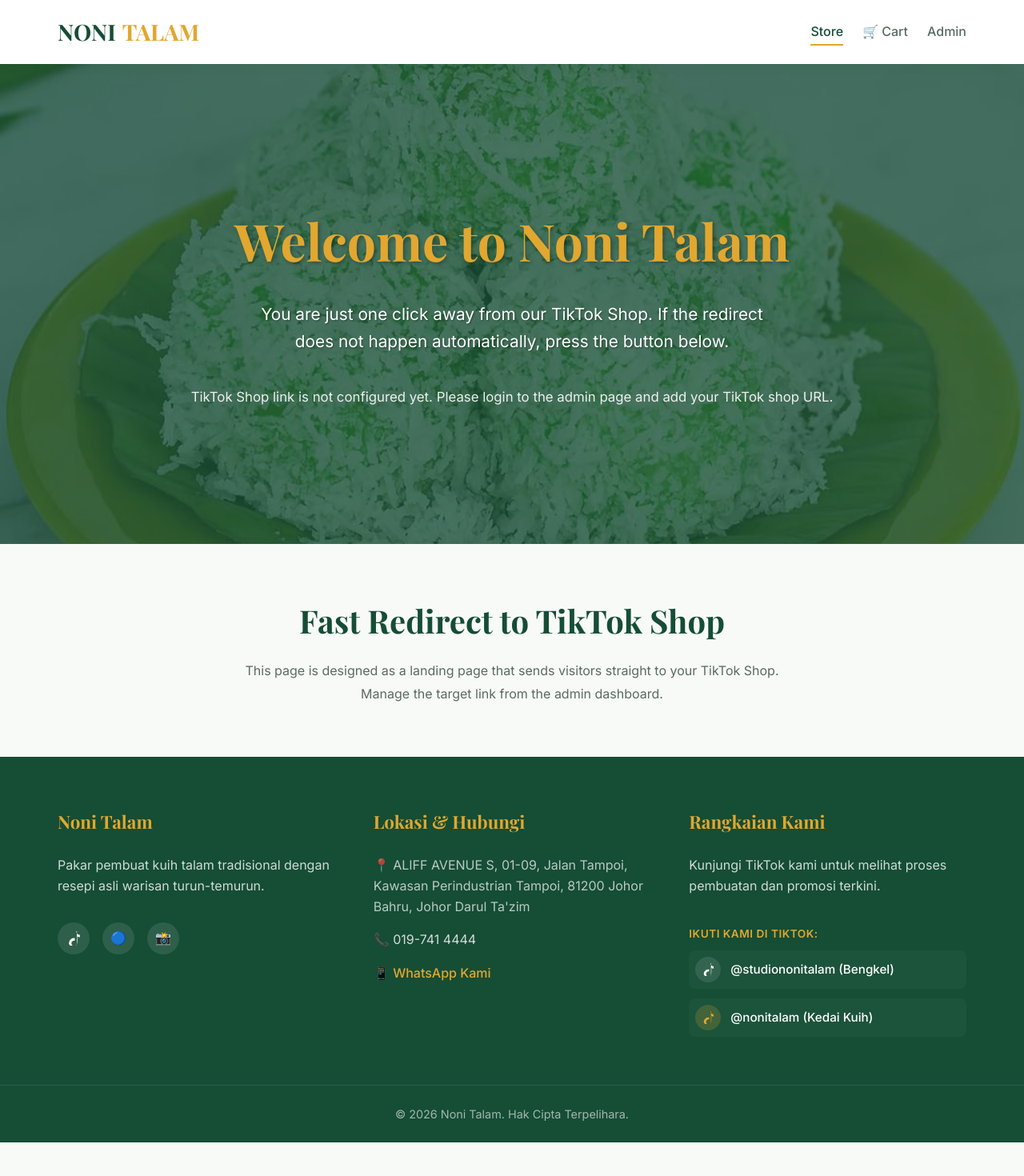
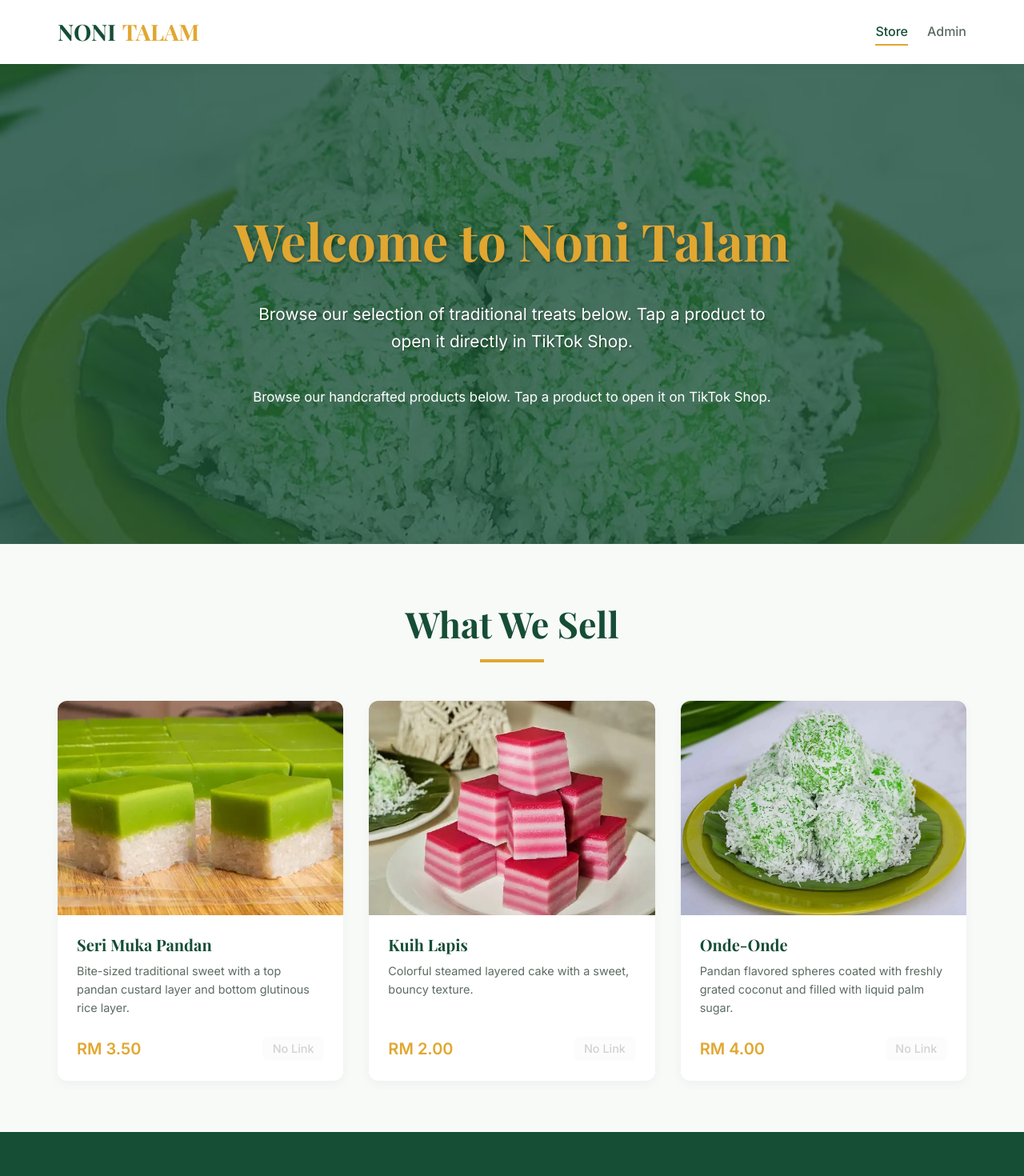
Before and after one commit to mirzu-code/produk-noni-talam, a React (Vite) app: page / in a window 1280 px wide. Shown: the top 1470 px of the page at 80% size. Before the commit the page ends 1428 px from the top, so only its background shows below. Built offline with nearby package versions, Linux system fonts and the light colour scheme; a web font is replaced by a local one.

Commit message:
adjust website untuk ladding page

```diff
--- a/src/App.jsx
+++ b/src/App.jsx
@@ -2,12 +2,10 @@
 import { BrowserRouter as Router, Routes, Route, Navigate } from 'react-router-dom';
 import { AuthProvider, AuthContext } from './context/AuthContext';
 import { StoreProvider } from './context/StoreContext';
-import { CartProvider } from './context/CartContext';
 import Navbar from './components/Navbar';
 import Home from './pages/Home';
 import Login from './pages/Login';
 import Admin from './pages/Admin';
-import Checkout from './pages/Checkout';
 import Footer from './components/Footer';
 
 const ProtectedRoute = ({ children }) => {
@@ -22,14 +20,12 @@
   return (
     <AuthProvider>
       <StoreProvider>
-        <CartProvider>
           <Router>
             <div className="app-container">
               <Navbar />
               <main>
                 <Routes>
                   <Route path="/" element={<Home />} />
-                  <Route path="/checkout" element={<Checkout />} />
                   <Route path="/login" element={<Login />} />
                   <Route
                     path="/admin"
@@ -44,7 +40,6 @@
               <Footer />
             </div>
           </Router>
-        </CartProvider>
       </StoreProvider>
     </AuthProvider>
   );
--- a/src/components/Navbar.jsx
+++ b/src/components/Navbar.jsx
@@ -1,18 +1,14 @@
 import React, { useContext } from 'react';
 import { Link, useLocation } from 'react-router-dom';
 import { AuthContext } from '../context/AuthContext';
-import { CartContext } from '../context/CartContext';
 
 const Navbar = () => {
   const { isAuthenticated, logout } = useContext(AuthContext);
-  const { getCartCount } = useContext(CartContext);
   const location = useLocation();
 
   const handleLogout = () => {
     logout();
   };
-
-  const cartCount = getCartCount();
 
   return (
     <nav className="navbar">
@@ -23,22 +19,6 @@
         <div className="navbar-nav">
           <Link to="/" className={`nav-link ${location.pathname === '/' ? 'active' : ''}`}>
             Store
-          </Link>
-
-          <Link to="/checkout" className={`nav-link cart-link ${location.pathname === '/checkout' ? 'active' : ''}`} style={{ display: 'flex', alignItems: 'center', gap: '5px' }}>
-            🛒 Cart
-            {cartCount > 0 && (
-              <span style={{
-                backgroundColor: 'var(--color-accent)',
-                color: 'var(--color-text-main)',
-                borderRadius: '50%',
-                padding: '2px 8px',
-                fontSize: '0.8rem',
-                fontWeight: 'bold'
-              }}>
-                {cartCount}
-              </span>
-            )}
           </Link>
 
           {isAuthenticated ? (
--- a/src/components/ProductCard.jsx
+++ b/src/components/ProductCard.jsx
@@ -1,15 +1,13 @@
-import React, { useContext, useState } from 'react';
-import { CartContext } from '../context/CartContext';
+import React from 'react';
 import './ProductCard.css';
 
 const ProductCard = ({ product }) => {
-  const { addToCart } = useContext(CartContext);
-  const [added, setAdded] = useState(false);
+  const shopLink = product.shopUrl?.trim();
+  const hasLink = Boolean(shopLink);
 
-  const handleAdd = () => {
-    addToCart(product);
-    setAdded(true);
-    setTimeout(() => setAdded(false), 2000);
+  const handleView = () => {
+    if (!hasLink) return;
+    window.open(shopLink, '_blank', 'noreferrer');
   };
 
   return (
@@ -22,15 +20,14 @@
           </div>
         )}
         <div className="product-overlay">
-          {product.isOutOfStock ? (
-            <button className="btn btn-danger" disabled style={{ cursor: 'not-allowed', opacity: 0.9 }}>
-              Out of Stock
-            </button>
-          ) : (
-            <button className={`btn ${added ? 'btn-accent' : 'btn-primary'}`} onClick={handleAdd}>
-              {added ? '✓ Added to Cart' : 'Add to Order'}
-            </button>
-          )}
+          <button
+            className={`btn ${hasLink ? 'btn-primary' : 'btn-outline'}`}
+            onClick={handleView}
+            disabled={!hasLink}
+            style={{ cursor: hasLink ? 'pointer' : 'not-allowed' }}
+          >
+            {hasLink ? 'View on TikTok' : 'Link not set'}
+          </button>
         </div>
       </div>
       <div className="product-info">
@@ -40,18 +37,17 @@
           <span className="product-price">RM {parseFloat(product.price).toFixed(2)}</span>
           {/* Mobile visible add button since hover isn't on mobile */}
           <button
-            className={`btn ${product.isOutOfStock ? 'btn-danger' : 'btn-outline'}`}
+            className={`btn ${hasLink ? 'btn-outline' : 'btn-secondary'}`}
             style={{
               padding: '0.4rem 0.8rem',
               fontSize: '0.9rem',
-              opacity: product.isOutOfStock ? 0.6 : 1,
-              cursor: product.isOutOfStock ? 'not-allowed' : 'pointer',
-              border: product.isOutOfStock ? 'none' : ''
+              opacity: hasLink ? 1 : 0.6,
+              cursor: hasLink ? 'pointer' : 'not-allowed'
             }}
-            onClick={product.isOutOfStock ? null : handleAdd}
-            disabled={product.isOutOfStock}
+            onClick={handleView}
+            disabled={!hasLink}
           >
-            {product.isOutOfStock ? 'Sold Out' : (added ? '✓' : '+ Add')}
+            {hasLink ? 'View on TikTok' : 'No Link'}
           </button>
         </div>
       </div>
--- a/src/context/StoreContext.jsx
+++ b/src/context/StoreContext.jsx
@@ -10,6 +10,7 @@
     price: 3.50,
     image: '/gambar%20kuih/seri%20muka.webp',
     description: 'Bite-sized traditional sweet with a top pandan custard layer and bottom glutinous rice layer.',
+    shopUrl: '',
     isOutOfStock: false
   },
   {
@@ -18,6 +19,7 @@
     price: 2.00,
     image: '/gambar%20kuih/kuih%20lapis.webp',
     description: 'Colorful steamed layered cake with a sweet, bouncy texture.',
+    shopUrl: '',
     isOutOfStock: false
   },
   {
@@ -26,6 +28,7 @@
     price: 4.00,
     image: '/gambar%20kuih/onde-onde.webp',
     description: 'Pandan flavored spheres coated with freshly grated coconut and filled with liquid palm sugar.',
+    shopUrl: '',
     isOutOfStock: false
   }
 ];
@@ -39,10 +42,6 @@
       localStorage.setItem('noniTalamProducts', JSON.stringify(initialProducts));
       return initialProducts;
     }
-  });
-
-  const [tiktokUrl, setTikTokUrl] = useState(() => {
-    return localStorage.getItem('noniTalamTikTokUrl') || '';
   });
 
   const addProduct = (product) => {
@@ -64,13 +63,8 @@
     localStorage.setItem('noniTalamProducts', JSON.stringify(updatedProducts));
   };
 
-  const updateTikTokUrl = (url) => {
-    setTikTokUrl(url);
-    localStorage.setItem('noniTalamTikTokUrl', url);
-  };
-
   return (
-    <StoreContext.Provider value={{ products, addProduct, updateProduct, deleteProduct, tiktokUrl, updateTikTokUrl }}>
+    <StoreContext.Provider value={{ products, addProduct, updateProduct, deleteProduct }}>
       {children}
     </StoreContext.Provider>
   );
--- a/src/pages/Admin.jsx
+++ b/src/pages/Admin.jsx
@@ -2,7 +2,7 @@
 import { StoreContext } from '../context/StoreContext';
 
 const Admin = () => {
-  const { products, addProduct, updateProduct, deleteProduct, tiktokUrl, updateTikTokUrl } = useContext(StoreContext);
+  const { products, addProduct, updateProduct, deleteProduct } = useContext(StoreContext);
 
   const [isEditing, setIsEditing] = useState(false);
   const [currentId, setCurrentId] = useState(null);
@@ -11,6 +11,7 @@
     price: '',
     image: '',
     description: '',
+    shopUrl: '',
     isOutOfStock: false
   });
 
@@ -54,7 +55,7 @@
     }
 
     // Reset form
-    setFormData({ name: '', price: '', image: '', description: '', isOutOfStock: false });
+    setFormData({ name: '', price: '', image: '', description: '', shopUrl: '', isOutOfStock: false });
   };
 
   const handleEdit = (product) => {
@@ -65,6 +66,7 @@
       price: product.price,
       image: product.image,
       description: product.description,
+      shopUrl: product.shopUrl || '',
       isOutOfStock: product.isOutOfStock || false
     });
     window.scrollTo({ top: 0, behavior: 'smooth' });
@@ -73,77 +75,13 @@
   const cancelEdit = () => {
     setIsEditing(false);
     setCurrentId(null);
-    setFormData({ name: '', price: '', image: '', description: '', isOutOfStock: false });
-  };
-
-  const [tiktokLink, setTiktokLink] = useState(tiktokUrl || '');
-
-  React.useEffect(() => {
-    setTiktokLink(tiktokUrl || '');
-  }, [tiktokUrl]);
-
-  const handleTikTokChange = (e) => {
-    setTiktokLink(e.target.value);
-  };
-
-  const saveTikTokLink = () => {
-    const url = tiktokLink.trim();
-    if (url && !/^https?:\/\//i.test(url)) {
-      alert('Please include http:// or https:// in the TikTok Shop link.');
-      return;
-    }
-    updateTikTokUrl(url);
-    alert(url ? 'TikTok Shop link saved successfully.' : 'TikTok Shop link cleared.');
+    setFormData({ name: '', price: '', image: '', description: '', shopUrl: '', isOutOfStock: false });
   };
 
   return (
     <div className="admin-page container" style={{ padding: '3rem 2rem' }}>
       <div style={{ display: 'flex', justifyContent: 'space-between', alignItems: 'center', marginBottom: '2rem' }}>
         <h2>Admin Dashboard</h2>
-      </div>
-
-      <div style={{ marginBottom: '2rem' }}>
-        <div style={{
-          background: 'var(--color-bg)',
-          padding: '2rem',
-          borderRadius: 'var(--border-radius)',
-          boxShadow: 'var(--shadow-md)'
-        }}>
-          <h3 style={{ marginBottom: '0.75rem', color: 'var(--color-text-main)' }}>TikTok Shop Redirect</h3>
-          <p style={{ marginBottom: '1rem', color: 'var(--color-text-muted)', lineHeight: 1.8 }}>
-            Paste the TikTok Shop link here so the homepage redirects directly to your store. This is the first thing admins should set.
-          </p>
-
-          <div className="form-group" style={{ marginBottom: '1rem' }}>
-            <label className="form-label" style={{ fontWeight: '700', marginBottom: '0.5rem', display: 'block' }}>
-              Paste TikTok Shop Link
-            </label>
-            <input
-              type="url"
-              name="tiktokLink"
-              className="form-control"
-              value={tiktokLink}
-              onChange={handleTikTokChange}
-              placeholder="https://www.tiktok.com/@yourshop"
-              style={{ width: '100%', minHeight: '3rem' }}
-            />
-          </div>
-
-          <div style={{ display: 'flex', gap: '1rem', flexWrap: 'wrap', marginTop: '0.5rem' }}>
-            <button type="button" className="btn btn-primary" onClick={saveTikTokLink}>
-              Save TikTok Link
-            </button>
-            <button type="button" className="btn btn-outline" onClick={() => setTiktokLink(tiktokUrl || '')}>
-              Reset Link
-            </button>
-          </div>
-
-          {tiktokUrl && (
-            <p style={{ marginTop: '1rem', color: 'var(--color-text-muted)', wordBreak: 'break-all' }}>
-              Current URL: <a href={tiktokUrl} target="_blank" rel="noreferrer" style={{ color: 'var(--color-accent)' }}>{tiktokUrl}</a>
-            </p>
-          )}
-        </div>
       </div>
 
       <div style={{ display: 'grid', gridTemplateColumns: '1fr 2fr', gap: '3rem', alignItems: 'start' }}>
@@ -161,28 +99,8 @@
             {isEditing ? 'Edit Product' : 'Add New Product'}
           </h3>
           <p style={{ marginBottom: '1.5rem', color: 'var(--color-text-muted)' }}>
-            You can edit product details here and also manage the TikTok Shop redirect link in the same box.
+            Edit product details and add the TikTok product URL directly in this form.
           </p>
-          <div className="form-group" style={{ marginBottom: '1rem' }}>
-            <label className="form-label">TikTok Shop Redirect Link</label>
-            <input
-              type="url"
-              name="tiktokLink"
-              className="form-control"
-              value={tiktokLink}
-              onChange={handleTikTokChange}
-              placeholder="https://www.tiktok.com/@yourshop"
-            />
-          </div>
-          <div style={{ display: 'flex', gap: '1rem', flexWrap: 'wrap', marginBottom: '1.5rem' }}>
-            <button type="button" className="btn btn-secondary" onClick={saveTikTokLink}>
-              Save Link
-            </button>
-            <button type="button" className="btn btn-outline" onClick={() => setTiktokLink(tiktokUrl || '')}>
-              Reset Link
-            </button>
-          </div>
-
           <form onSubmit={handleSubmit}>
             <div className="form-group">
               <label className="form-label">Product Name</label>
@@ -207,6 +125,21 @@
                 onChange={handleInputChange}
                 required
               />
+            </div>
+
+            <div className="form-group">
+              <label className="form-label">TikTok Product Link</label>
+              <input
+                type="url"
+                name="shopUrl"
+                className="form-control"
+                value={formData.shopUrl}
+                onChange={handleInputChange}
+                placeholder="https://www.tiktok.com/@yourshop/video/12345"
+              />
+              <small style={{ color: 'var(--color-text-muted)', display: 'block', marginTop: '0.5rem' }}>
+                Customers click the product and open this TikTok shop link.
+              </small>
             </div>
 
             <div className="form-group">
--- a/src/pages/Home.jsx
+++ b/src/pages/Home.jsx
@@ -1,5 +1,6 @@
 import React, { useContext, useState, useEffect } from 'react';
 import { StoreContext } from '../context/StoreContext';
+import ProductCard from '../components/ProductCard';
 
 const heroImages = [
   '/gambar%20kuih/talam%20jagung.jpg',
@@ -10,7 +11,7 @@
 ];
 
 const Home = () => {
-  const { tiktokUrl } = useContext(StoreContext);
+  const { products } = useContext(StoreContext);
   const [currentImageIndex, setCurrentImageIndex] = useState(0);
 
   // Carousel Effect
@@ -21,20 +22,6 @@
 
     return () => clearInterval(interval);
   }, []);
-
-  useEffect(() => {
-    if (!tiktokUrl) return;
-    const timer = setTimeout(() => {
-      window.location.href = tiktokUrl;
-    }, 4500);
-    return () => clearTimeout(timer);
-  }, [tiktokUrl]);
-
-  const redirectToTikTok = () => {
-    if (tiktokUrl) {
-      window.location.href = tiktokUrl;
-    }
-  };
 
   return (
     <div className="home-page">
@@ -83,31 +70,35 @@
             Welcome to Noni Talam
           </h1>
           <p className="animate-fade-up" style={{ fontSize: '1.3rem', maxWidth: '650px', margin: '0 auto 2.5rem', opacity: 0.95, animationDelay: '0.2s', textShadow: '1px 1px 2px rgba(0,0,0,0.4)' }}>
-            You are just one click away from our TikTok Shop. If the redirect does not happen automatically, press the button below.
+            Browse our selection of traditional treats below. Tap a product to open it directly in TikTok Shop.
           </p>
-          {tiktokUrl ? (
-            <>
-              <button className="btn btn-accent animate-fade-up" style={{ animationDelay: '0.4s', padding: '1rem 2rem', fontSize: '1.1rem' }} onClick={redirectToTikTok}>
-                Visit TikTok Shop Now
-              </button>
-              <p style={{ marginTop: '1.5rem', fontSize: '1rem', opacity: 0.9 }}>
-                Redirecting in a few seconds...
-              </p>
-            </>
-          ) : (
-            <p style={{ marginTop: '1rem', fontSize: '1.05rem', opacity: 0.9 }}>
-              TikTok Shop link is not configured yet. Please login to the admin page and add your TikTok shop URL.
-            </p>
-          )}
+          <p className="animate-fade-up" style={{ marginTop: '1rem', fontSize: '1.05rem', opacity: 0.9, maxWidth: '720px', margin: '0 auto' }}>
+            Browse our handcrafted products below. Tap a product to open it on TikTok Shop.
+          </p>
         </div>
       </section>
 
-      <section style={{ padding: '4rem 0', textAlign: 'center' }}>
+      <section className="products-section" style={{ padding: '4rem 0' }}>
         <div className="container">
-          <h2 style={{ fontSize: '2.5rem', marginBottom: '1rem' }}>Fast Redirect to TikTok Shop</h2>
-          <p style={{ maxWidth: '720px', margin: '0 auto', color: 'var(--color-text-muted)', lineHeight: 1.8 }}>
-            This page is designed as a landing page that sends visitors straight to your TikTok Shop. Manage the target link from the admin dashboard.
-          </p>
+          <div style={{ textAlign: 'center', marginBottom: '3rem' }}>
+            <h2 style={{ fontSize: '2.8rem', marginBottom: '0.5rem' }}>What We Sell</h2>
+            <div style={{ width: '80px', height: '4px', backgroundColor: 'var(--color-accent)', margin: '0 auto' }}></div>
+          </div>
+          {products.length === 0 ? (
+            <div style={{ textAlign: 'center', padding: '3rem', color: 'var(--color-text-muted)' }}>
+              <p>No products available yet. Please add items from the admin dashboard.</p>
+            </div>
+          ) : (
+            <div style={{
+              display: 'grid',
+              gridTemplateColumns: 'repeat(auto-fill, minmax(280px, 1fr))',
+              gap: '2rem'
+            }}>
+              {products.map((product) => (
+                <ProductCard key={product.id} product={product} />
+              ))}
+            </div>
+          )}
         </div>
       </section>
     </div>
```
